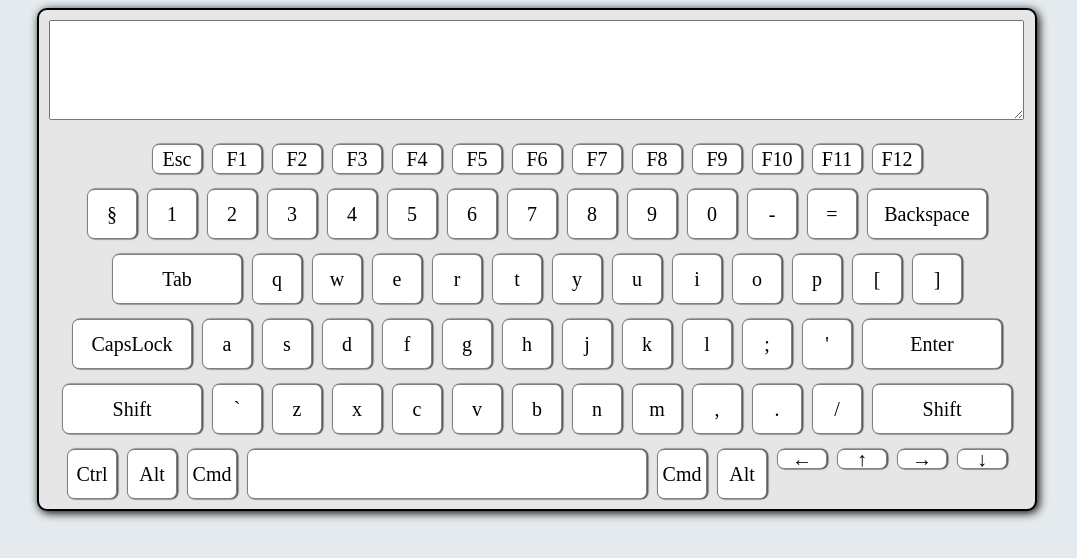
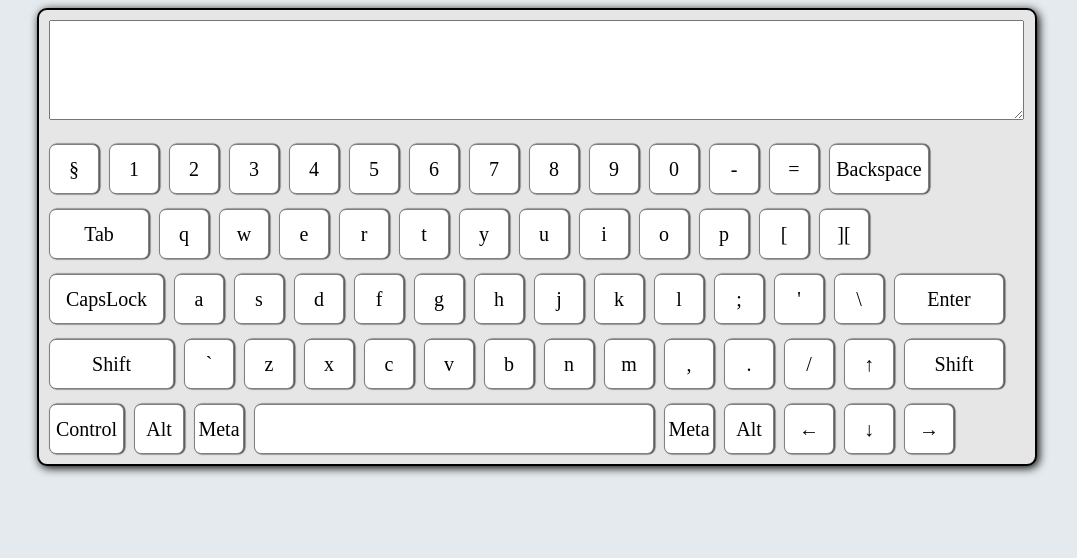
Before and after one commit to igdeblik/virtual-keyboard, a plain HTML site: page index.html in a window 1280 px wide. Shown: the whole page, without its empty margins (103-1180 px from the left). Drawn offline with Linux system fonts and the light colour scheme; a web font is replaced by a local one.

Commit message:
refactor: refactor create keybord

```diff
--- /dev/null
+++ b/components/keyboard/index.js
@@ -0,0 +1,10 @@
+import { creatKeyCap } from "./keyUp.js";
+
+export const createKeyBoard = (data, container) => {
+  Object.entries(data).forEach(([key, value]) => {
+    const line = document.createElement('div');
+    line.className = `line ${key}`;
+    line.append(...Object.values(value).map(key => creatKeyCap(key)))
+    container.append(line)
+  });
+}
--- /dev/null
+++ b/components/keyboard/keyUp.js
@@ -0,0 +1,9 @@
+export const creatKeyCap = (key) => {
+    const defaultSize = 50;
+    const keyCap = document.createElement('div');
+    keyCap.className = 'keyboard-btn';
+    keyCap.textContent = key.en[0];
+    keyCap.style.width = `${defaultSize * (key.size || 1)}px`;
+
+    return keyCap;
+  }
--- /dev/null
+++ b/components/root/index.js
@@ -0,0 +1,20 @@
+import keys from '../../data/keys.js';
+import { createKeyBoard } from '../keyboard/index.js';
+import { createTextArea } from '../textarea/index.js';
+export const createDom = () => {
+    const main = document.createElement('main');
+    main.className = 'main';
+    const container = document.createElement('div');
+    container.className = 'container';
+    const keyboard = document.createElement('div');
+    keyboard.className = 'keyboard';
+    const textarea = createTextArea();
+
+    main.append(container);
+    container.append(keyboard);
+   keyboard.append(textarea);
+
+    createKeyBoard(keys, keyboard)
+    document.body.prepend(main);
+
+  };
--- /dev/null
+++ b/components/textarea/index.js
@@ -0,0 +1,5 @@
+export const createTextArea = () => {
+   const textarea =  document.createElement('textarea');
+  textarea.className = 'textstring';
+  return textarea;
+}
--- a/js_modules/keys.js
+++ b/data/keys.js
@@ -55,12 +55,14 @@ const keys = {
     Backspace: {
       en: ['Backspace', 'Backspace'],
       ru: ['Backspace', 'Backspace'],
+      size: 2,
     },
   },
   'line-three': {
     Tab: {
       en: ['Tab', 'Tab'],
       ru: ['Tab', 'Tab'],
+      size: 2,
     },
     KeyQ: {
       en: ['q', 'Q'],
@@ -115,6 +117,7 @@ const keys = {
     CapsLock: {
       en: ['CapsLock', 'CapsLock'],
       ru: ['CapsLock', 'CapsLock'],
+      size: 2.3,
     },
     KeyA: {
       en: ['a', 'A'],
@@ -167,12 +170,14 @@ const keys = {
     Enter: {
       en: ['Enter', 'Enter'],
       ru: ['Enter', 'Enter'],
+      size: 2.2,
     },
   },
   'line-five': {
     ShiftLeft: {
       en: ['Shift', 'Shift'],
       ru: ['Shift', 'Shift'],
+      size: 2.5,
     },
     IntlBacksSlash: {
       en: ['`', '~'],
@@ -218,15 +223,21 @@ const keys = {
       en: ['/', '?'],
       ru: ['/', '?'],
     },
+    ArrowUP: {
+      en: ['↑', '↑'],
+      ru: ['↑', '↑'],
+    },
     ShiftRight: {
       en: ['Shift', 'Shift'],
       ru: ['Shift', 'Shift'],
+      size:2,
     },
   },
   'line-six': {
     ControlLeft: {
       en: ['Control', 'Control'],
       ru: ['ю', 'Ю'],
+      size: 1.5,
     },
     AltLeft: {
       en: ['Alt', 'Alt'],
@@ -239,6 +250,7 @@ const keys = {
     Space: {
       en: ['', ''],
       ru: ['', ''],
+      size: 8
     },
     MetaRight: {
       en: ['Meta', 'Meta'],
@@ -252,10 +264,6 @@ const keys = {
       en: ['←', '←'],
       ru: ['←', '←'],
     },
-    ArrowUP: {
-      en: ['↑', '↑'],
-      ru: ['↑', '↑'],
-    },
     ArrowDown: {
       en: ['↓', '↓'],
       ru: ['↓', '↓'],
--- a/index.js
+++ b/index.js
@@ -1,56 +1,2 @@
-const enKeys = [
-  ['Esc', 'F1', 'F2', 'F3', 'F4', 'F5', 'F6', 'F7', 'F8', 'F9', 'F10', 'F11', 'F12'],
-  ['§', '1', '2', '3', '4', '5', '6', '7', '8', '9', '0', '-', '=', 'Backspace'],
-  ['Tab', 'q', 'w', 'e', 'r', 't', 'y', 'u', 'i', 'o', 'p', '[', ']'],
-  ['CapsLock', 'a', 's', 'd', 'f', 'g', 'h', 'j', 'k', 'l', ';', "'", 'Enter'],
-  ['Shift', '`', 'z', 'x', 'c', 'v', 'b', 'n', 'm', ',', '.', '/', 'Shift'],
-  ['Ctrl', 'Alt', 'Cmd', ' ', 'Cmd', 'Alt', '←', '↑', '→', '↓'],
-];
-const lines = ['line-one', 'line-second', 'line-three', 'line-four', 'line-five', 'line-six'];
-
-const createDom = () => {
-  const main = document.createElement('main');
-  main.className = 'main';
-  const container = document.createElement('div');
-  container.className = 'container';
-  const keyboard = document.createElement('div');
-  keyboard.className = 'keyboard';
-  const textarea = document.createElement('textarea');
-  textarea.className = 'textstring';
-  const oneLine = document.createElement('div');
-  oneLine.className = 'line line-one';
-  const twoLine = document.createElement('div');
-  twoLine.className = 'line line-second';
-  const threeLine = document.createElement('div');
-  threeLine.className = 'line line-three';
-  const fourLine = document.createElement('div');
-  fourLine.className = 'line line-four';
-  const fiveLine = document.createElement('div');
-  fiveLine.className = 'line line-five';
-  const sixLine = document.createElement('div');
-  sixLine.className = 'line line-six';
-  document.body.prepend(main);
-  document.querySelector('.main').append(container);
-  document.querySelector('.container').append(keyboard);
-  document.querySelector('.keyboard').append(textarea);
-  document.querySelector('.keyboard').append(oneLine);
-  document.querySelector('.keyboard').append(twoLine);
-  document.querySelector('.keyboard').append(threeLine);
-  document.querySelector('.keyboard').append(fourLine);
-  document.querySelector('.keyboard').append(fiveLine);
-  document.querySelector('.keyboard').append(sixLine);
-};
-const initKeys = () => {
-  for (let i = 0; i < enKeys.length; i += 1) {
-    for (let j = 0; j < enKeys[i].length; j += 1) {
-      const keyboardsButton = document.createElement('div');
-      keyboardsButton.innerHTML = enKeys[i][j];
-      keyboardsButton.className = 'keyboard-btn';
-      keyboardsButton.dataset.key = enKeys[i][j];
-      document.querySelector(`.${lines[i]}`).append(keyboardsButton);
-    }
-  }
-};
-
+import { createDom } from "./components/root/index.js";
 createDom();
-initKeys();
--- a/style.scss
+++ b/style.scss
@@ -36,7 +36,7 @@ background-color: rgb(228, 234, 237);
   border-radius: 10px;
   display: flex;
   flex-direction: row;
-  justify-content: center;
+  justify-content: flex-start;
 }
 .keyboard-btn{
   margin: 5px;
@@ -45,7 +45,6 @@ background-color: rgb(228, 234, 237);
   display: flex;
   justify-content: center;
   align-items: center;
-  width: 50px;
   height: 50px;
   background-color: rgb(255, 255, 255);
   box-shadow: inset 1px 1px 10px 1px rgba(165, 165, 165, 0.3);
@@ -61,44 +60,6 @@ background-color: rgb(228, 234, 237);
   }
 }
 
-div[data-key="Backspace"]{
-  width: 120px;
-}
-div[data-key="Tab"]{
-  width: 130px;
-}
-div[data-key="CapsLock"]{
-  width: 120px;
-}
-div[data-key="Shift"]{
-  width: 140px;
-}
-div[data-key="Enter"]{
-  width: 140px;
-}
-div[data-key="Command"]{
-  width: 140px;
-}
-div[data-key=" "]{
-  width:400px;
-}
-div[data-key="←"]{
-  width:50px;
-  height: 20px;
-}
-div[data-key="↑"]{
-  width:50px;
-  height: 20px;
-}
-div[data-key="→"]{
-  width:50px;
-  height: 20px;
-}
-div[data-key="↓"]{
-  width:50px;
-  height: 20px;
-}
-
 
 .keyboard-btn:hover{
   box-shadow: inset 1px 1px 10px 1px rgba(0,0,0,0.2);
```
Also changed, not shown: .eslintrc.js, style.css, 1 other file.
